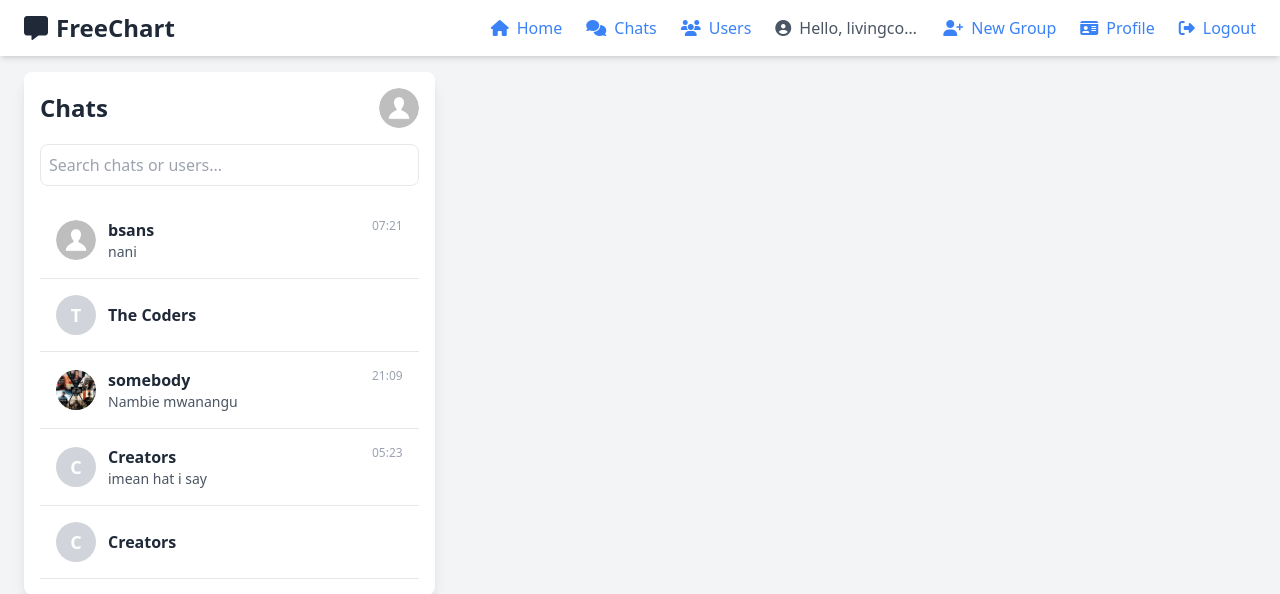
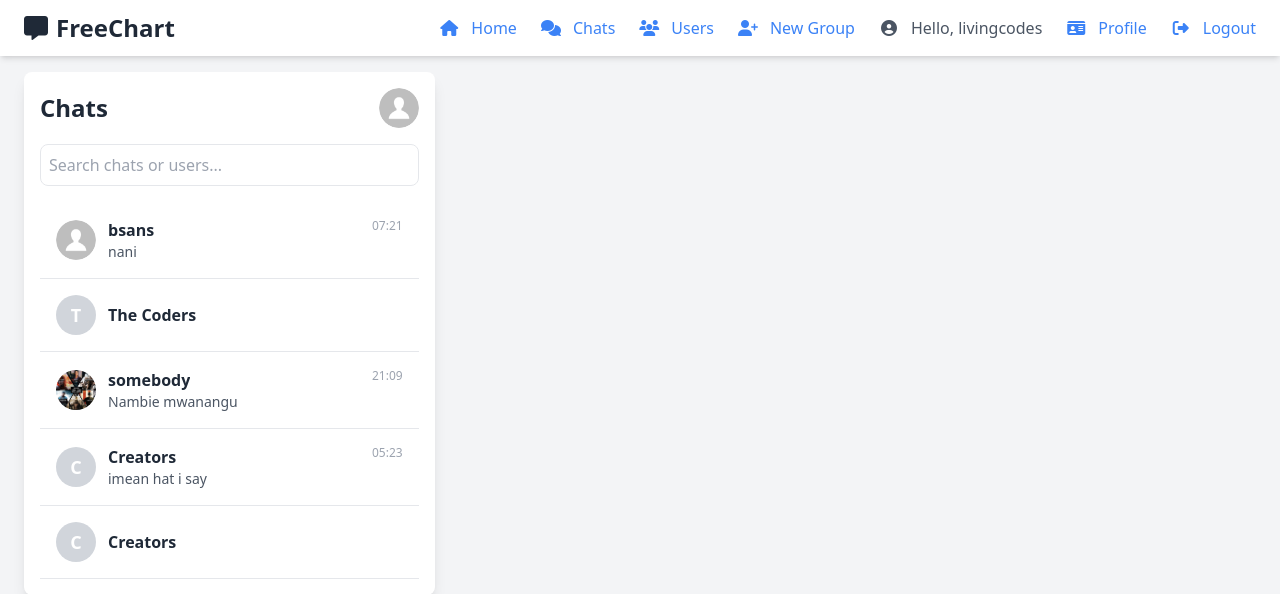
Before and after one commit to beatussimon/Freechart, a Django app: page /chat/ in a window 1280 px wide. Shown: the top 594 px of the page. Run offline with Django 5.2, Linux system fonts and the light colour scheme; a user stored in the database is signed in; data comes from the database, SQL or seed files in the repository; some libraries are stand-ins or nearby versions.

Commit message:
"Add Render domain to ALLOWED_HOSTS

```diff
--- a/chat/templates/chat/base.html
+++ b/chat/templates/chat/base.html
@@ -12,65 +12,68 @@
             0% { opacity: 0; transform: translateY(10px); }
             100% { opacity: 1; transform: translateY(0); }
         }
-        .nav-menu { transition: transform 0.3s ease-in-out; }
-        .nav-menu.open { transform: translateX(0); }
+        .nav-menu { transition: transform 0.3s ease-in-out, opacity 0.2s ease-in-out; }
+        .nav-menu.open { transform: translateX(0); opacity: 1; }
         @media (max-width: 768px) {
-            .nav-menu { transform: translateX(100%); }
+            .nav-menu { transform: translateX(100%); opacity: 0; }
         }
     </style>
 </head>
 <body class="bg-gray-100 font-sans antialiased min-h-screen flex flex-col">
     <nav class="bg-white shadow-md px-2 sm:px-4 md:px-6 py-3 sticky top-0 z-50">
         <div class="container mx-auto flex items-center justify-between">
-            <!-- Left Side (Always Visible) -->
-            <div class="flex items-center space-x-2 sm:space-x-4 md:space-x-6">
+            <!-- Left Side (Logo Always Visible) -->
+            <div class="flex items-center space-x-2 sm:space-x-4">
                 <a href="{% url 'chat:chat_list' %}" class="text-xl sm:text-2xl font-bold text-gray-800 flex items-center space-x-2">
                     <i class="fas fa-comment-alt"></i>
                     <span class="truncate">FreeChart</span>
                 </a>
             </div>
             <!-- Hamburger Toggle (Mobile/Tablet) -->
-            <button class="md:hidden text-gray-600 hover:text-gray-800 focus:outline-none" id="menu-toggle" aria-label="Toggle Menu">
+            <button class="md:hidden text-gray-600 hover:text-gray-800 focus:outline-none focus:ring-2 focus:ring-blue-500 rounded" id="menu-toggle" aria-label="Toggle Navigation Menu">
                 <i class="fas fa-bars text-xl sm:text-2xl"></i>
             </button>
             <!-- Right Side (Nav Menu) -->
-            <div class="nav-menu fixed md:static top-14 right-0 w-64 md:w-auto bg-white md:bg-transparent shadow-lg md:shadow-none px-4 py-6 md:p-0 flex flex-col md:flex-row items-start md:items-center space-y-4 md:space-y-0 md:space-x-4 lg:space-x-6">
-                <a href="{% url 'landing_page' %}" class="text-blue-500 hover:text-blue-700 flex items-center space-x-2 w-full md:w-auto">
-                    <i class="fas fa-home"></i>
+            <div class="nav-menu fixed md:static top-14 right-0 w-72 md:w-auto bg-white md:bg-transparent shadow-lg md:shadow-none px-4 py-4 md:p-0 flex flex-col md:flex-row items-start md:items-center space-y-3 md:space-y-0 md:space-x-4 lg:space-x-6">
+                <!-- Core Navigation -->
+                <a href="{% url 'landing_page' %}" class="text-blue-500 hover:text-blue-700 hover:bg-gray-100 md:hover:bg-transparent flex items-center space-x-3 w-full md:w-auto px-2 py-2 md:p-0 rounded-md">
+                    <i class="fas fa-home w-5 text-center"></i>
                     <span>Home</span>
                 </a>
                 {% if user.is_authenticated %}
-                    <a href="{% url 'chat:chat_list' %}" class="text-blue-500 hover:text-blue-700 flex items-center space-x-2 w-full md:w-auto">
-                        <i class="fas fa-comments"></i>
+                    <a href="{% url 'chat:chat_list' %}" class="text-blue-500 hover:text-blue-700 hover:bg-gray-100 md:hover:bg-transparent flex items-center space-x-3 w-full md:w-auto px-2 py-2 md:p-0 rounded-md">
+                        <i class="fas fa-comments w-5 text-center"></i>
                         <span>Chats</span>
                     </a>
-                    <a href="{% url 'chat:user_list' %}" class="text-blue-500 hover:text-blue-700 flex items-center space-x-2 w-full md:w-auto">
-                        <i class="fas fa-users"></i>
+                    <a href="{% url 'chat:user_list' %}" class="text-blue-500 hover:text-blue-700 hover:bg-gray-100 md:hover:bg-transparent flex items-center space-x-3 w-full md:w-auto px-2 py-2 md:p-0 rounded-md">
+                        <i class="fas fa-users w-5 text-center"></i>
                         <span>Users</span>
                     </a>
-                    <span class="text-gray-600 flex items-center space-x-2 w-full md:w-auto">
-                        <i class="fas fa-user-circle"></i>
-                        <span class="truncate max-w-[100px] sm:max-w-[120px]">Hello, {{ user.username }}</span>
-                    </span>
-                    <a href="{% url 'chat:group_create' %}" class="text-blue-500 hover:text-blue-700 flex items-center space-x-2 w-full md:w-auto">
-                        <i class="fas fa-user-plus"></i>
+                    <a href="{% url 'chat:group_create' %}" class="text-blue-500 hover:text-blue-700 hover:bg-gray-100 md:hover:bg-transparent flex items-center space-x-3 w-full md:w-auto px-2 py-2 md:p-0 rounded-md">
+                        <i class="fas fa-user-plus w-5 text-center"></i>
                         <span>New Group</span>
                     </a>
-                    <a href="{% url 'chat:profile' %}" class="text-blue-500 hover:text-blue-700 flex items-center space-x-2 w-full md:w-auto">
-                        <i class="fas fa-id-card"></i>
+                    <!-- User Section Divider (Mobile Only) -->
+                    <div class="md:hidden border-t border-gray-200 w-full my-2"></div>
+                    <span class="text-gray-600 flex items-center space-x-3 w-full md:w-auto px-2 py-2 md:p-0">
+                        <i class="fas fa-user-circle w-5 text-center"></i>
+                        <span class="truncate max-w-[150px]">Hello, {{ user.username }}</span>
+                    </span>
+                    <a href="{% url 'chat:profile' %}" class="text-blue-500 hover:text-blue-700 hover:bg-gray-100 md:hover:bg-transparent flex items-center space-x-3 w-full md:w-auto px-2 py-2 md:p-0 rounded-md">
+                        <i class="fas fa-id-card w-5 text-center"></i>
                         <span>Profile</span>
                     </a>
-                    <a href="{% url 'chat:logout' %}" class="text-blue-500 hover:text-blue-700 flex items-center space-x-2 w-full md:w-auto">
-                        <i class="fas fa-sign-out-alt"></i>
+                    <a href="{% url 'chat:logout' %}" class="text-blue-500 hover:text-blue-700 hover:bg-gray-100 md:hover:bg-transparent flex items-center space-x-3 w-full md:w-auto px-2 py-2 md:p-0 rounded-md">
+                        <i class="fas fa-sign-out-alt w-5 text-center"></i>
                         <span>Logout</span>
                     </a>
                 {% else %}
-                    <a href="{% url 'auth:login' %}" class="text-blue-500 hover:text-blue-700 flex items-center space-x-2 w-full md:w-auto">
-                        <i class="fas fa-sign-in-alt"></i>
+                    <a href="{% url 'auth:login' %}" class="text-blue-500 hover:text-blue-700 hover:bg-gray-100 md:hover:bg-transparent flex items-center space-x-3 w-full md:w-auto px-2 py-2 md:p-0 rounded-md">
+                        <i class="fas fa-sign-in-alt w-5 text-center"></i>
                         <span>Login</span>
                     </a>
-                    <a href="{% url 'chat:register' %}" class="text-blue-500 hover:text-blue-700 flex items-center space-x-2 w-full md:w-auto">
-                        <i class="fas fa-user-plus"></i>
+                    <a href="{% url 'chat:register' %}" class="text-blue-500 hover:text-blue-700 hover:bg-gray-100 md:hover:bg-transparent flex items-center space-x-3 w-full md:w-auto px-2 py-2 md:p-0 rounded-md">
+                        <i class="fas fa-user-plus w-5 text-center"></i>
                         <span>Register</span>
                     </a>
                 {% endif %}
--- a/freechart/settings.py
+++ b/freechart/settings.py
@@ -5,7 +5,8 @@ BASE_DIR = Path(__file__).resolve().parent.parent
 
 SECRET_KEY = 'your-secret-key-here'  # Replace with a secure key
 DEBUG = True
-ALLOWED_HOSTS = ['localhost', '127.0.0.1']
+ALLOWED_HOSTS = ["freechart.onrender.com", "127.0.0.1", "localhost"]
+
 
 INSTALLED_APPS = [
     'django.contrib.admin',
```
